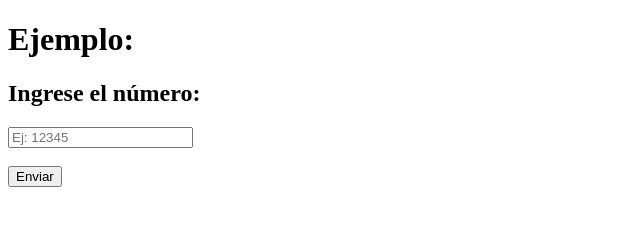
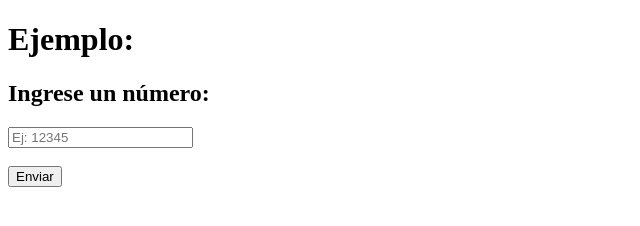
Before and after one commit to Nicolas-Velasquez/ejemplo-usabilidad, a plain HTML site: page index.html in a window 1280 px wide. Shown: the full height of the page, 0-640 px from the left. Drawn offline with Linux system fonts and the light colour scheme.

Commit message:
Pequeña corrección

```diff
--- a/index.html
+++ b/index.html
@@ -8,7 +8,7 @@
         <h1>Ejemplo:
         </h1>
         <form action="resultado.html">
-            <h2>Ingrese el número:</h2><input type="number" placeholder="Ej: 12345" id="inputNum" required><br><br>
+            <h2>Ingrese un número:</h2><input type="number" placeholder="Ej: 12345" id="inputNum" required><br><br>
             <button type="submit">Enviar</button>
         </form>
     </body>
```
